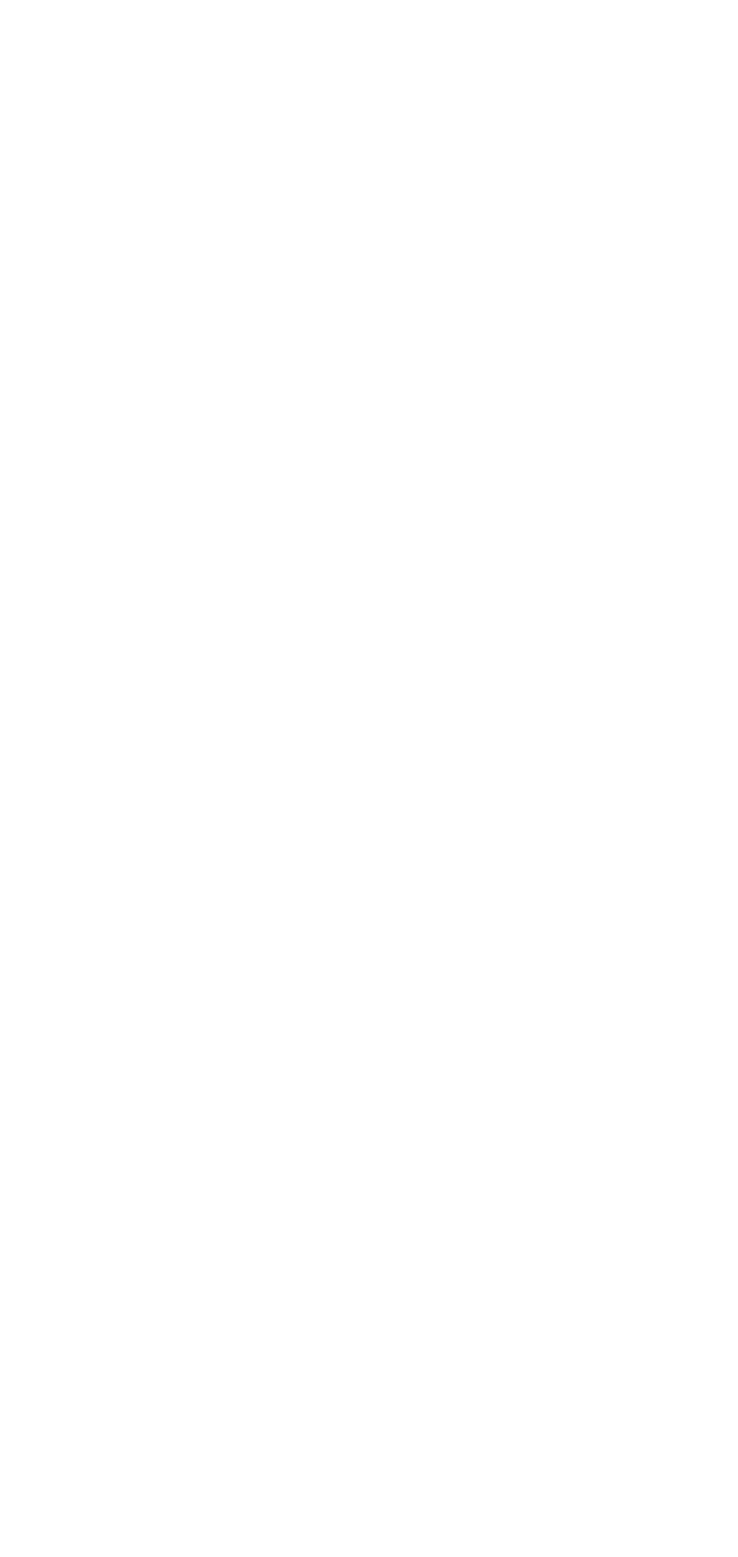
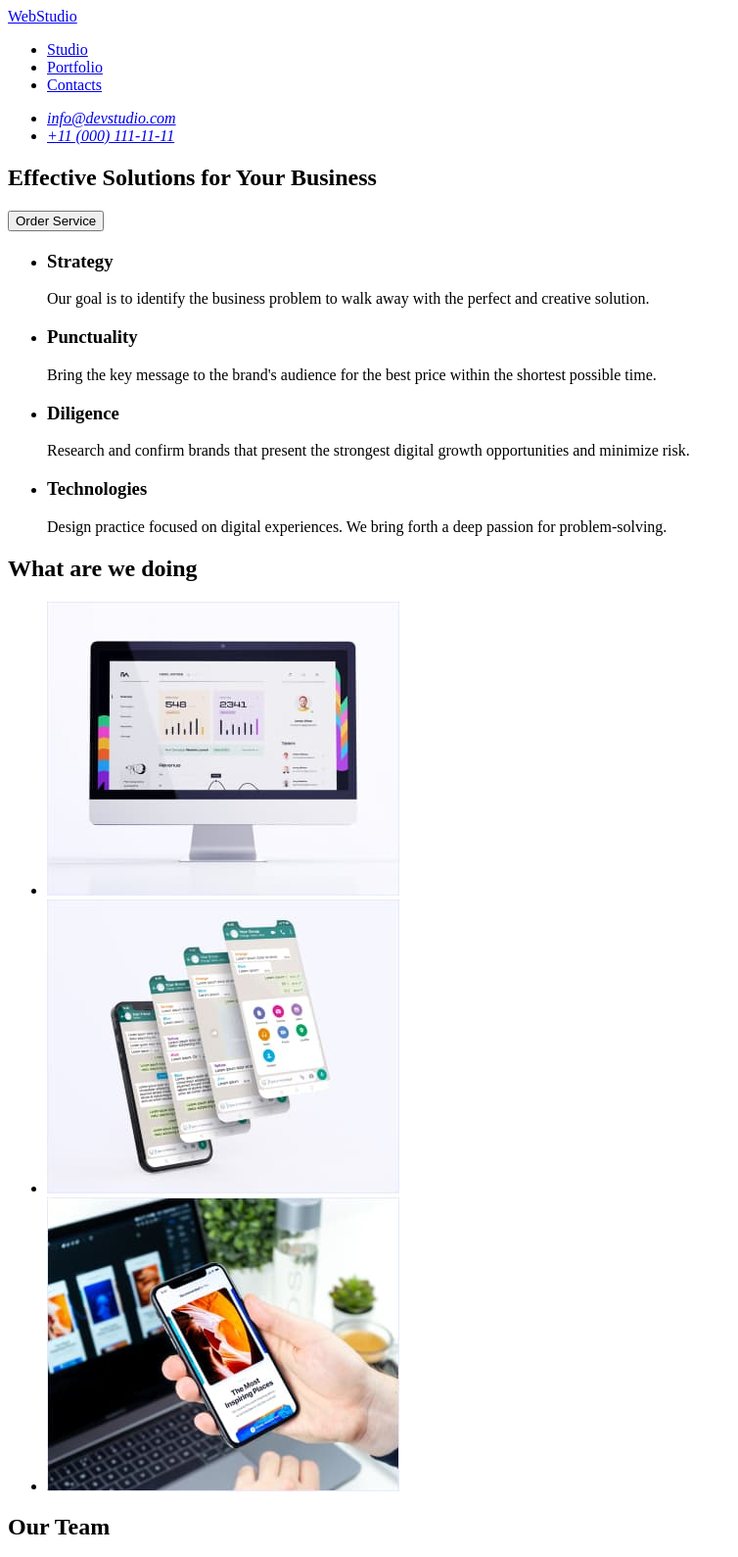
Before and after one commit to Illya-Marusich/hw-01, a plain HTML site: page index.html in a window 1280 px wide. Shown: the top 1589 px of the page at 98% size, without its empty margins (0-754 px from the left). Before the commit the page ends 800 px from the top, so only its background shows below. Drawn offline with Linux system fonts and the light colour scheme.

Commit message:
Update index.html

```diff
--- a/index.html
+++ b/index.html
@@ -1,12 +1,162 @@
 <!DOCTYPE html>
 <html lang="en">
-<head>
-    <meta charset="UTF-8">
-    <meta http-equiv="X-UA-Compatible" content="IE=edge">
-    <meta name="viewport" content="width=device-width, initial-scale=1.0">
+  <head>
+    <meta charset="UTF-8" />
+    <meta http-equiv="X-UA-Compatible" content="IE=edge" />
+    <meta name="viewport" content="width=device-width, initial-scale=1.0" />
     <title>Document</title>
-</head>
-<body>
-
-</body>
+  </head>
+  <body>
+    <!-- Header section -->
+    <header>
+      <a href="./index.html.WebStudio">WebStudio</a>
+      <nav>
+        <ul>
+          <li>
+            <a href="./index.html.Studio">Studio</a>
+          </li>
+          <li>
+            <a href="#Portfolio">Portfolio</a>
+          </li>
+          <li>
+            <a href="#Contacts">Contacts</a>
+          </li>
+        </ul>
+      </nav>
+      <address>
+        <ul>
+          <li>
+            <a href="mailto:info@devstudio.com">info@devstudio.com</a>
+          </li>
+          <li>
+            <a href="tel:+110001111111">+11 (000) 111-11-11</a>
+          </li>
+        </ul>
+      </address>
+    </header>
+    <main>
+      <!-- Hero section -->
+      <section>
+        <h1>Effective Solutions for Your Business</h1>
+        <button type="button">Order Service</button>
+      </section>
+      <h2><!-- Оur Features --></h2>
+      <section>
+        <ul>
+          <li>
+            <h3>Strategy</h3>
+            <p>
+              Our goal is to identify the business problem to walk away with the
+              perfect and creative solution.
+            </p>
+          </li>
+          <li>
+            <h3>Punctuality</h3>
+            <p>
+              Bring the key message to the brand's audience for the best price
+              within the shortest possible time.
+            </p>
+          </li>
+          <li>
+            <h3>Diligence</h3>
+            <p>
+              Research and confirm brands that present the strongest digital
+              growth opportunities and minimize risk.
+            </p>
+          </li>
+          <li>
+            <h3>Technologies</h3>
+            <p>
+              Design practice focused on digital experiences. We bring forth a
+              deep passion for problem-solving.
+            </p>
+          </li>
+        </ul>
+      </section>
+      <!-- What are we doing section -->
+      <section>
+        <h2>What are we doing</h2>
+        <ul>
+          <li>
+            <img
+              src="./img/what-are-we-doing/Rectangle71(1).jpg"
+              alt="Computer"
+              width="360"
+              height="300"
+            />
+          </li>
+          <li>
+            <img
+              src="./img/what-are-we-doing/Rectangle71(2).jpg"
+              alt="Smartphone"
+              width="360"
+              height="300"
+            />
+          </li>
+          <li>
+            <img
+              src="./img/what-are-we-doing/Rectangle71(3).jpg"
+              alt="Phone on the background of the monitor"
+              width="360"
+              height="300"
+            />
+          </li>
+        </ul>
+      </section>
+      <!-- Our team section -->
+      <section>
+        <h2>Our Team</h2>
+        <ul>
+          <li>
+            <img
+              src="./img/our-team/img(1).jpg"
+              alt="Dark haired bearded man"
+              width="264"
+              height="260"
+            />
+            <h3>Mark Guerrero</h3>
+            <p>Product Designer</p>
+          </li>
+          <li>
+            <img
+              src="./img/our-team/img(2).jpg"
+              alt="Smiling blonde guy"
+              width="264"
+              height="260"
+            />
+            <h3>Tom Ford</h3>
+            <p>Frontend Developer</p>
+          </li>
+          <li>
+            <img
+              src="./img/our-team/img(3).jpg"
+              alt="Girl with dark hair in a pink blouse"
+              width="264"
+              height="260"
+            />
+            <h3>Camila Garcia</h3>
+            <p>Marketing</p>
+          </li>
+          <li>
+            <img
+              src="./img/our-team/img(4).jpg"
+              alt="Smiling guy with dark hair"
+              width="264"
+              height="260"
+            />
+            <h3>Daniel Wilson</h3>
+            <p>UI Designer</p>
+          </li>
+        </ul>
+      </section>
+    </main>
+    <!-- Footer section -->
+    <footer>
+      <a href="./index.html.WebStudio">WebStudio</a>
+      <p>
+        Increase the flow of customers and sales for your business with digital
+        marketing & growth solutions.
+      </p>
+    </footer>
+  </body>
 </html>
```
Also changed, not shown: img/our-team/img(1).jpg (added), img/our-team/img(2).jpg (added), img/our-team/img(3).jpg (added), img/our-team/img(4).jpg (added), img/what-are-we-doing/Rectangle71(1).jpg (added), img/what-are-we-doing/Rectangle71(2).jpg (added), img/what-are-we-doing/Rectangle71(3).jpg (added).
